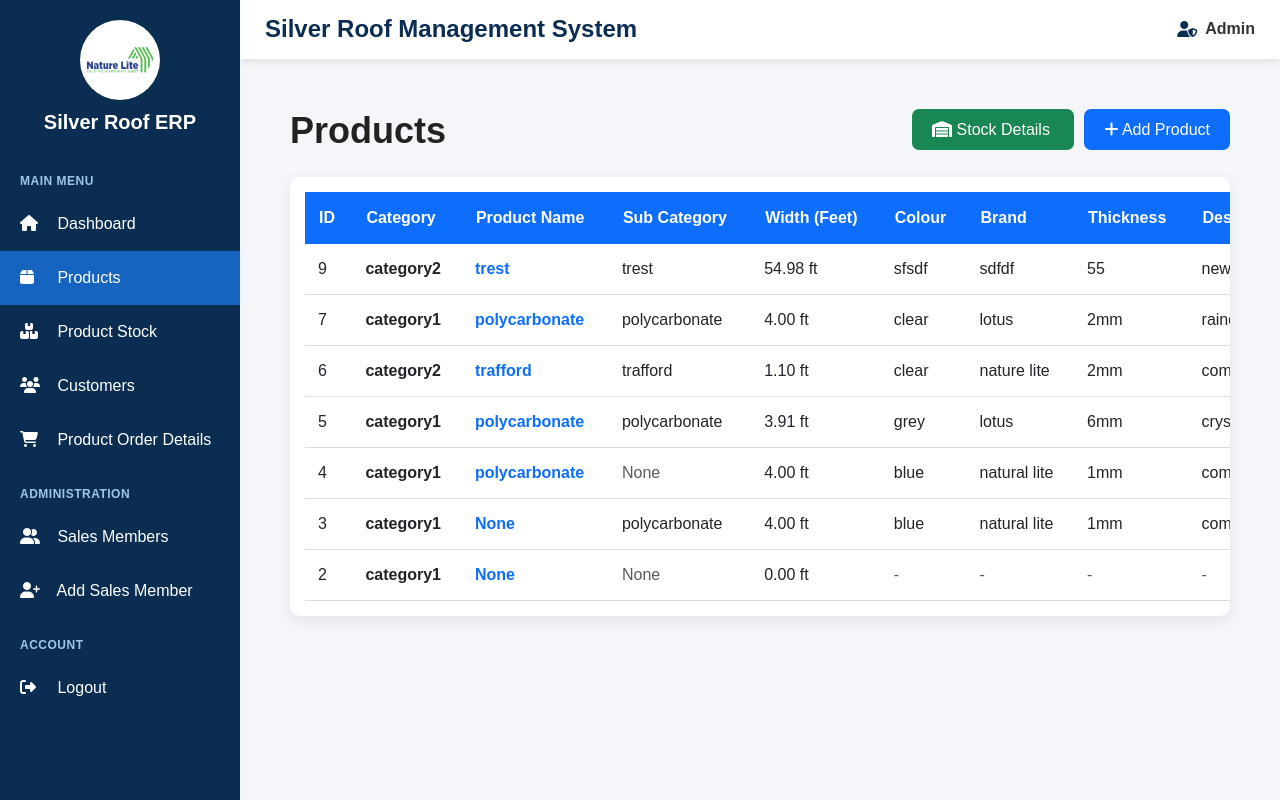
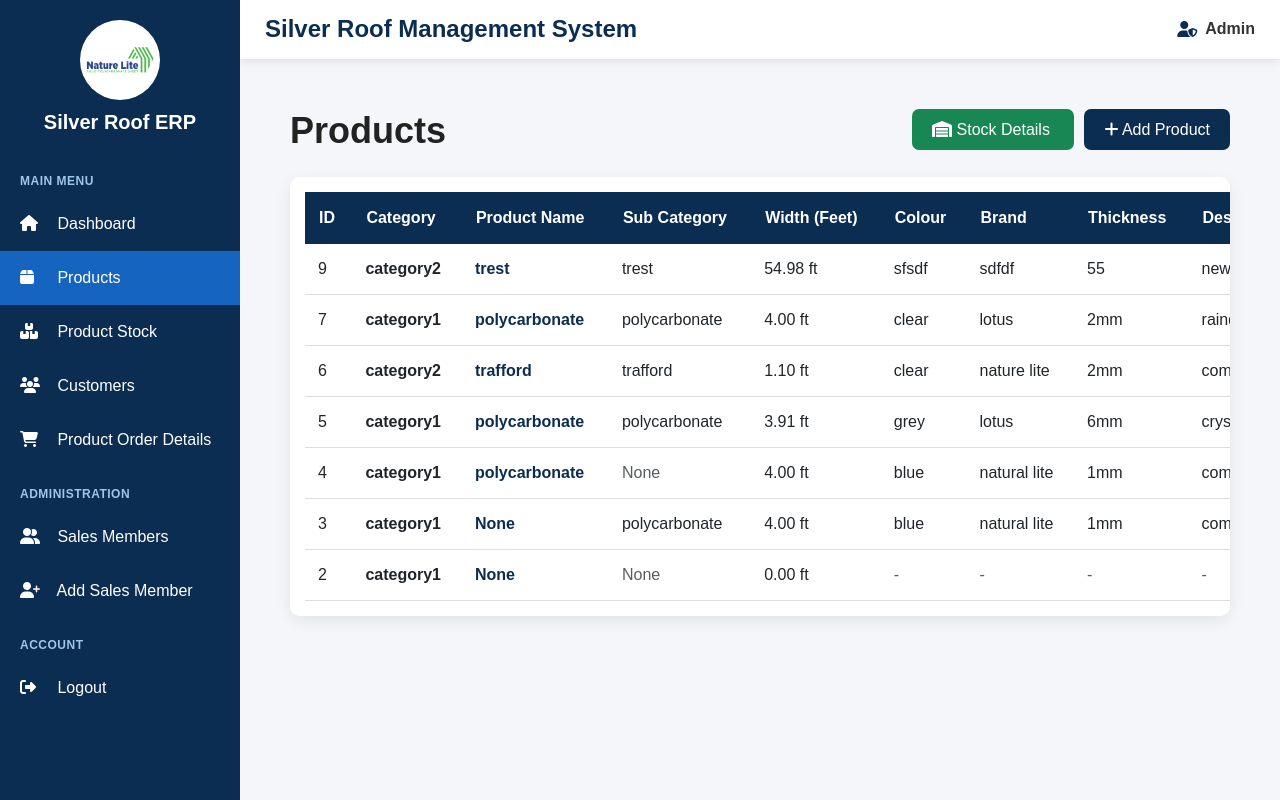
Before and after one commit to ShuhaibNC/SilverRoof, a Django app: page /products/ in a window 1280 px wide. Run offline with Django 5.2, Linux system fonts and the light colour scheme; a user stored in the database is signed in; data comes from the database, SQL or seed files in the repository.

Commit message:
fix: theme colors fixed

```diff
--- a/accounts/templates/accounts/admin_login.html
+++ b/accounts/templates/accounts/admin_login.html
@@ -23,7 +23,7 @@
     }
 
     .forgot-password a {
-        color: #0d6efd;
+        color: #0b2d52;
         text-decoration: none;
         font-weight: 500;
     }
--- a/accounts/templates/accounts/sales_list.html
+++ b/accounts/templates/accounts/sales_list.html
@@ -76,7 +76,7 @@
     }
 
     .member-link:hover .member-name {
-        color: #0d6efd;
+        color: #0b2d52;
     }
 
     .badge {
@@ -109,7 +109,7 @@
     }
 
     .view-btn {
-        background: #0d6efd;
+        background: #0b2d52;
         color: white;
         padding: 7px 12px;
         border-radius: 5px;
--- a/accounts/templates/accounts/sales_members.html
+++ b/accounts/templates/accounts/sales_members.html
@@ -88,7 +88,7 @@
     }
 
     .member-link:hover .member-name {
-        color: #0d6efd;
+        color: #0b2d52;
     }
 
     .username {
@@ -145,7 +145,7 @@
     }
 
     .view-btn {
-        background: #0d6efd;
+        background: #0b2d52;
         color: white;
         padding: 12px 18px;
         border-radius: 7px;
--- a/orders/templates/orders/order_list.html
+++ b/orders/templates/orders/order_list.html
@@ -867,10 +867,6 @@ body.non-superuser-theme .export-btn i {
 
 
 
-<script>
-{% if not request.user.is_superuser %}
-document.body.classList.add('non-superuser-theme');
-{% endif %}
-</script>
+
 
 {% endblock %}
--- a/products/templates/products/product_list.html
+++ b/products/templates/products/product_list.html
@@ -64,7 +64,7 @@
     }
 
     .add-btn {
-        background: #0d6efd;
+        background: #0b2d52;
         color: white;
         padding: 12px 20px;
         border-radius: 7px;
@@ -121,7 +121,7 @@
     ================================================== */
 
     th {
-        background: #0d6efd;
+        background: #0b2d52;
         color: white;
         padding: 14px;
         text-align: left;
@@ -167,7 +167,7 @@
 
     .product-name {
         font-weight: 600;
-        color: #0d6efd;
+        color: #0b2d52;
     }
 
     /* ==================================================
```
